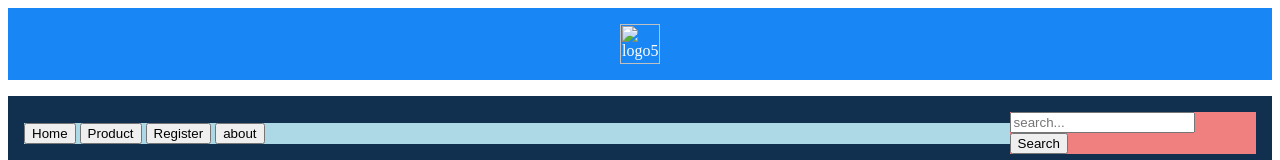
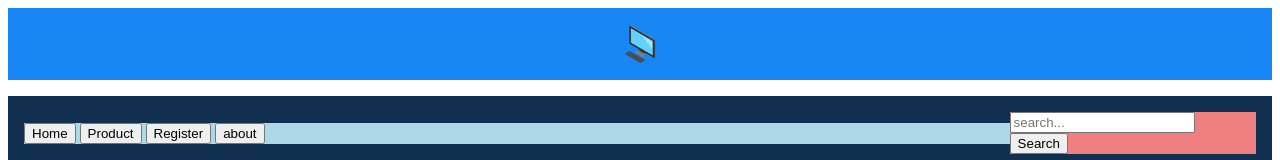
Before and after one commit to luccanacano/522, a plain HTML site: page 03_About.html in a window 1280 px wide. Shown: the top 160 px of the page. Drawn offline with Linux system fonts and the light colour scheme.

Commit message:
Fix HTML structure and update logo source

```diff
--- a/03_About.html
+++ b/03_About.html
@@ -12,7 +12,7 @@
     <body>
         <header>
             <!-- div style="display: flex; justify-content: center; align-items: center;"-->
-            <img source="522_logo.PNG" oncontextmenu="return false" alt="logo522img" width="40px" height="40px" >
+            <img src="522_logo.png" oncontextmenu="return false" alt="logo522img" width="40px" height="40px" >
 
         </header>
 
```
